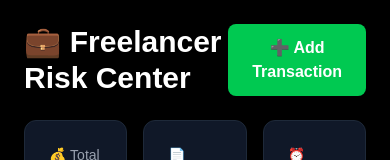
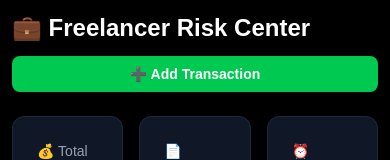
Before and after one commit to Subrat-2003/Cashflow-Forecasting-and-Risk-Simulation-for-Freelancers, a Next.js app in the folder frontend/: page / in a window 390 px wide. Shown: the top 160 px of the page. Built offline with nearby package versions, Linux system fonts and the light colour scheme; no server answers; the database is empty.

Commit message:
Refactor main page layout and styling
Updated layout and styles for the main page, including header and button adjustments.

```diff
--- a/frontend/app/page.tsx
+++ b/frontend/app/page.tsx
@@ -17,33 +17,45 @@ export default function Home() {
   }
 
   return (
-    <main className="bg-black min-h-screen p-6">
-      <div className="flex justify-between items-center mb-6">
-        <h1 className="text-white text-3xl font-bold">
+    <main className="bg-black min-h-screen p-3 md:p-6">
+
+      {/* ── Header ── */}
+      <div className="flex flex-col sm:flex-row justify-between items-start sm:items-center gap-3 mb-6">
+        <h1 className="text-white text-2xl md:text-3xl font-bold">
           💼 Freelancer Risk Center
         </h1>
         <button
           onClick={() => setShowModal(true)}
-          className="bg-green-500 hover:bg-green-600 text-white font-bold px-6 py-3 rounded-lg"
+          className="bg-green-500 hover:bg-green-600 text-white font-bold px-4 py-2 md:px-6 md:py-3 rounded-lg text-sm md:text-base w-full sm:w-auto"
         >
           ➕ Add Transaction
         </button>
       </div>
 
+      {/* ── Warning Banner ── */}
       <CashflowWarning />
+
+      {/* ── Stat Cards ── */}
       <StatCards />
 
-      <div className="flex gap-6 mt-6">
-        <div className="w-1/4">
+      {/* ── Main Layout ── */}
+      <div className="flex flex-col lg:flex-row gap-6 mt-6">
+
+        {/* Scenario Sidebar — full width on mobile, 1/4 on desktop */}
+        <div className="w-full lg:w-1/4">
           <ScenarioSidebar />
         </div>
+
+        {/* Main content */}
         <div className="flex-1 flex flex-col gap-6">
           <RiskGauge score={72} />
           <CashflowChart key={refreshKey} />
           <TransactionTable key={refreshKey} />
         </div>
+
       </div>
 
+      {/* ── Modal ── */}
       {showModal && (
         <AddTransactionModal
           onClose={() => setShowModal(false)}
```
